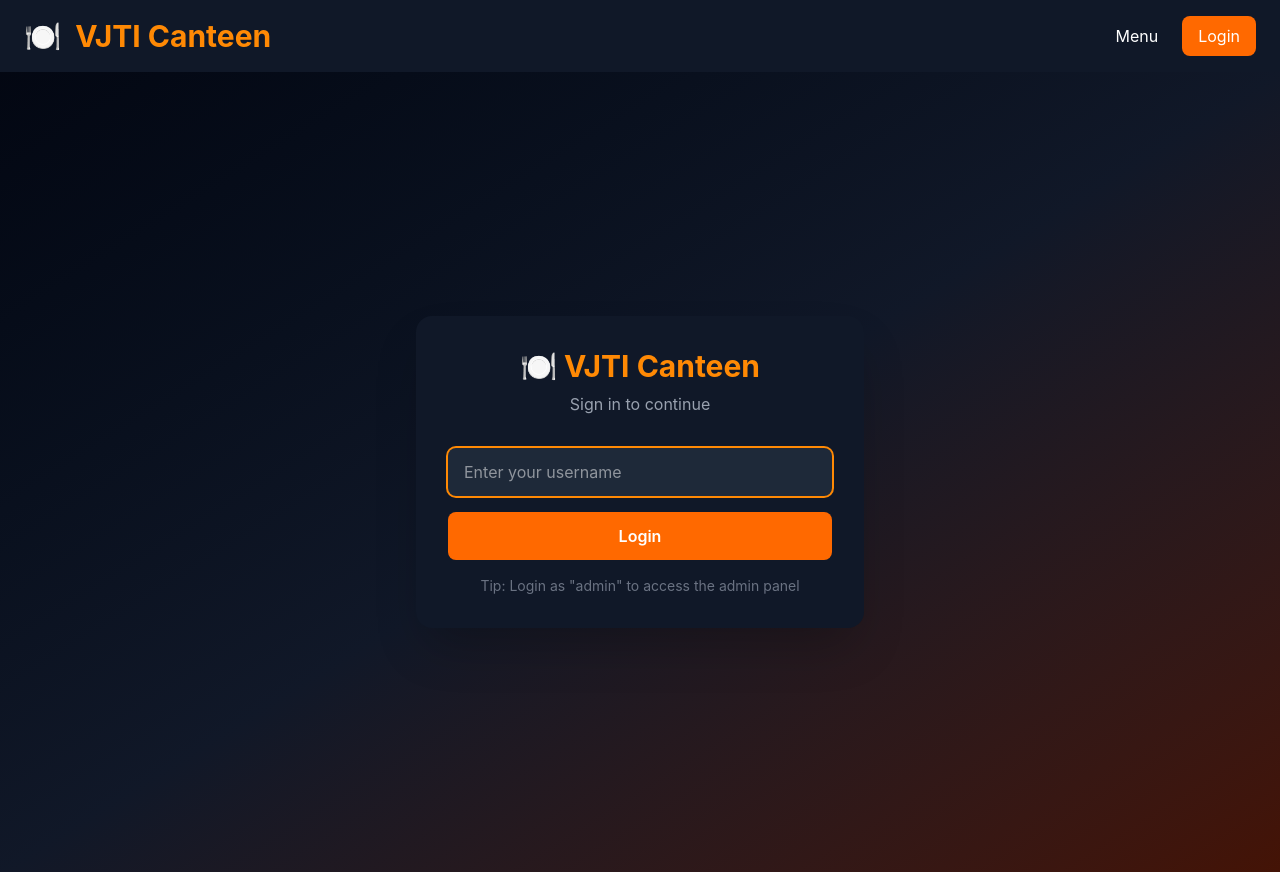
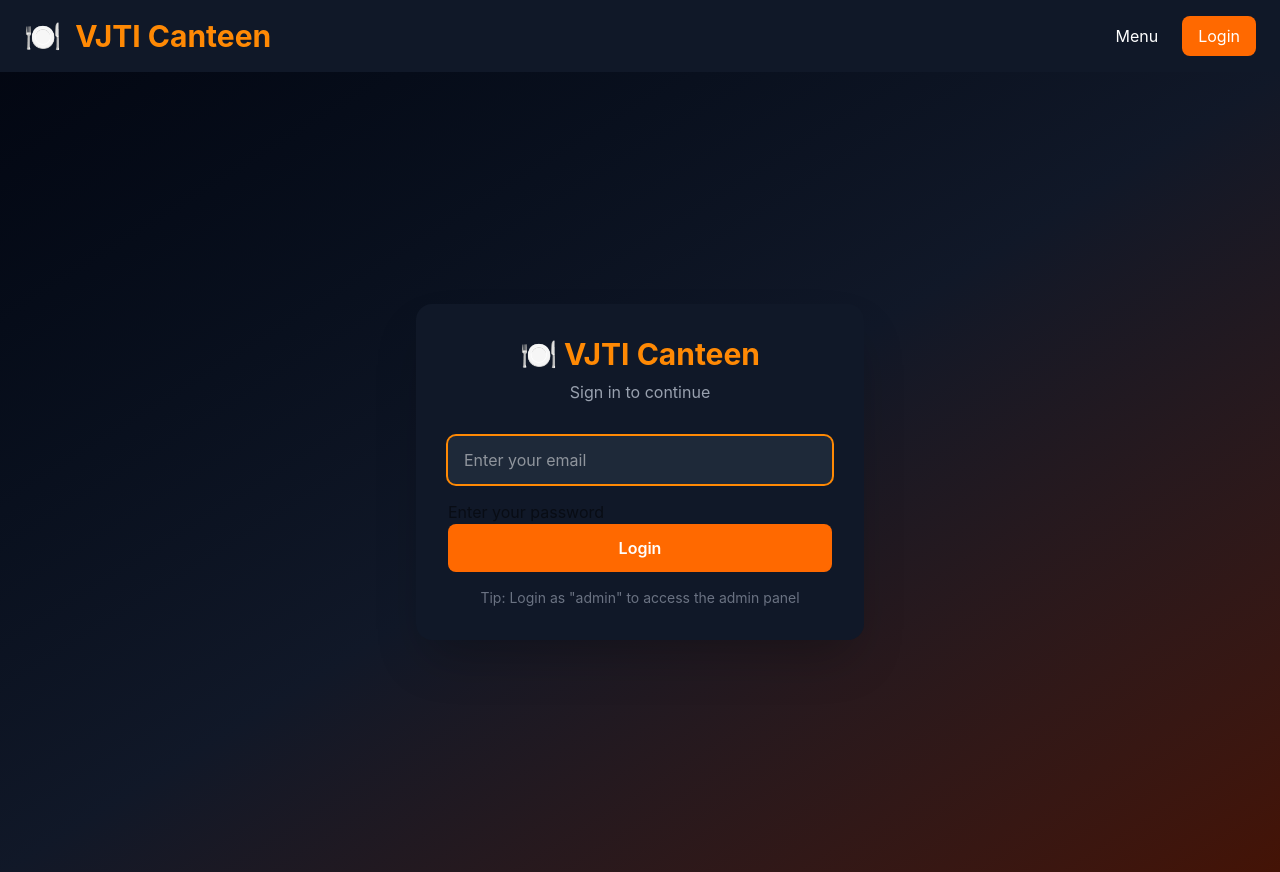
Before and after one commit to KumarTambe/VJTI-canteen-React, a React (Vite) app in the folder Frontend/: page /login in a window 1280 px wide. Built offline with nearby package versions, Linux system fonts and the light colour scheme.

Commit message:
connected login to backend , now uses token

```diff
--- a/Frontend/src/pages/Login.jsx
+++ b/Frontend/src/pages/Login.jsx
@@ -1,28 +1,34 @@
 import { useState, useContext, useEffect } from "react";
 import { useNavigate } from "react-router-dom";
-
 import { AuthContext } from "../context/AuthContext";
 
 function Login() {
     const { user, setUser, isLoggedIn, setIsLoggedIn, isAdmin, setIsAdmin } = useContext(AuthContext);
-    const [input, setInput] = useState('');
+    const [email, setEmail] = useState('')
+    const [password, setPassword] = useState('')
     const navigate = useNavigate();
 
-    function handleLogIn() {
-        if (!input.trim() || input.trim().length < 3 && input.trim()) {
-            alert('Please enter a valid username (min 3 characters)')
+    async function handleLogIn() {
+        if (!email.trim() || email.trim().length < 10 && email.trim()) {
+            alert('Please enter a valid email')
             return
         }
-        if (!/^[a-zA-Z]+$/.test(input.trim())) {
-            alert('Username must contain letters only')
-            return
+        const url = "http://localhost:3000/api/auth/login"
+        try {
+            const response = await fetch(url, {
+                method: 'POST',
+                headers: { 'Content-Type': 'application/json' },
+                body: JSON.stringify({ email, password })
+            })
+            const data = await response.json()
+            localStorage.setItem('token', data.token)
+            setIsLoggedIn(true);
+            navigate('/dashboard')
+        } catch (err) {
+            console.log(err);
         }
-        setIsLoggedIn(true)
-        setUser(input)
-        if (input === 'admin') setIsAdmin(true)
-        navigate('/dashboard')
+
     }
-
 
     return (
         <div className="min-h-screen bg-linear-to-br from-gray-950 via-gray-900 to-orange-950 flex items-center justify-center">
@@ -37,11 +43,17 @@ function Login() {
                             if (e.key === 'Enter') handleLogIn();
                         }
                     }
-                    type="text"
-                    placeholder="Enter your username"
-                    value={input}
-                    onChange={(e) => setInput(e.target.value)}
+                    type="email"
+                    placeholder="Enter your email"
+                    value={email}
+                    onChange={(e) => setEmail(e.target.value)}
                     className="w-full bg-gray-800 text-white px-4 py-3 rounded-lg mb-4 outline-none focus:ring-2 focus:ring-orange-400"
+                />
+                <input
+                    type="password"
+                    placeholder="Enter your password"
+                    value={password}
+                    onChange={(e) => setPassword(e.target.value)}
                 />
 
                 <button
```
